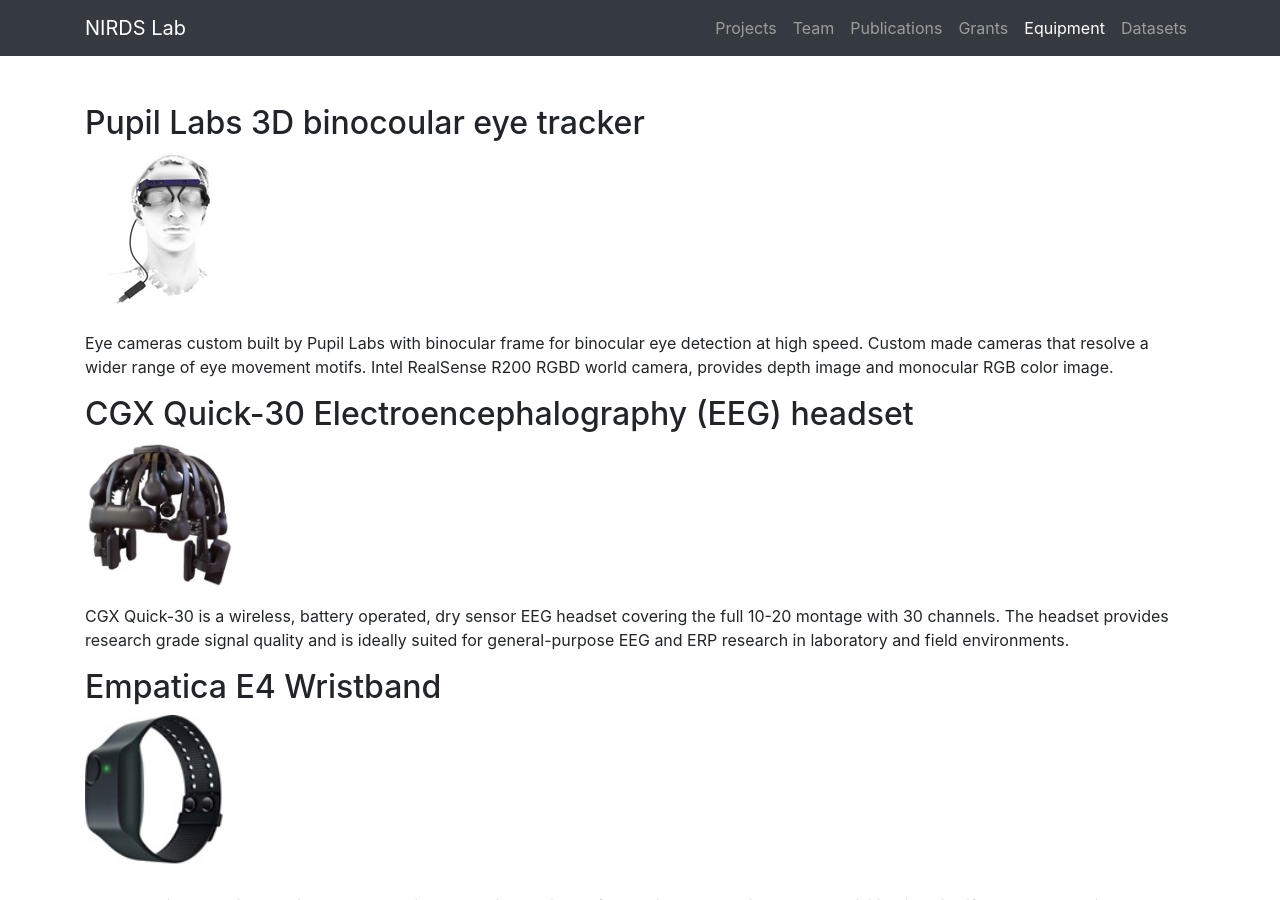
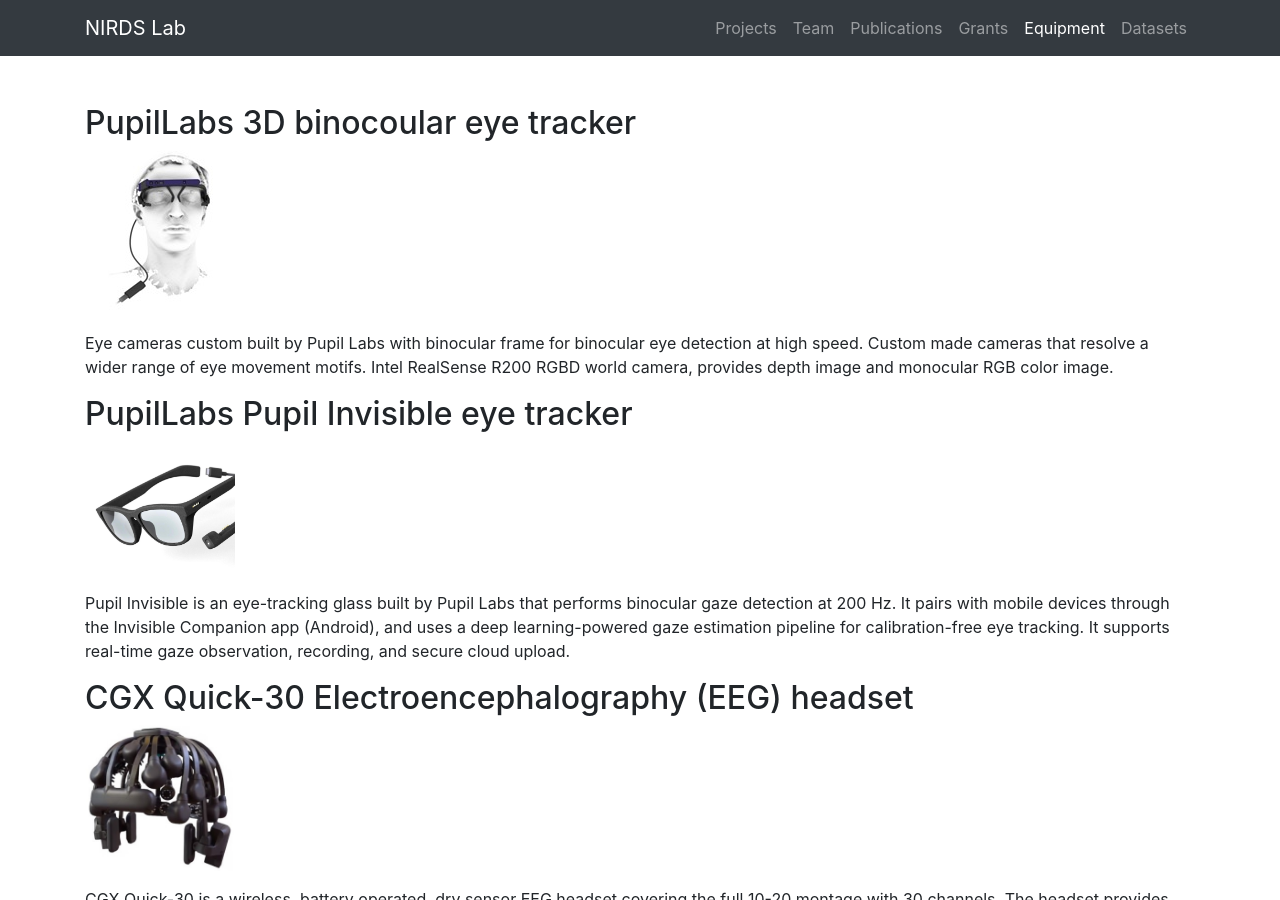
Before and after one commit to nirdslab/nirdslab.github.io, a Jekyll site: the page built from equipment.md, in a window 1280 px wide and 900 px high. Built offline with Jekyll 4.4.1, drawn with Linux system fonts in a browser that asks for light colours; nearby versions of some CDN libraries.

Commit message:
Pupil invisible description

```diff
--- a/equipment.md
+++ b/equipment.md
@@ -5,11 +5,17 @@ title: "Equipment"
 
 <style></style>
 
-## Pupil Labs 3D binocoular eye tracker
+## PupilLabs 3D binocoular eye tracker
 
 ![img1](/assets/img/pupillabs.jpg){:width="150rem"}
 
 Eye cameras custom built by Pupil Labs with binocular frame for binocular eye detection at high speed. Custom made cameras that resolve a wider range of eye movement motifs. Intel RealSense R200 RGBD world camera, provides depth image and monocular RGB color image.
+
+## PupilLabs Pupil Invisible eye tracker
+
+![img9](/assets/img/invisible.jpg){:width="150rem"}
+
+Pupil Invisible is an eye-tracking glass built by Pupil Labs that performs binocular gaze detection at 200 Hz. It pairs with mobile devices through the Invisible Companion app (Android), and uses a deep learning-powered gaze estimation pipeline for calibration-free eye tracking. It supports real-time gaze observation, recording, and secure cloud upload.
 
 ## CGX Quick-30 Electroencephalography (EEG) headset
 
```
Also changed, not shown: assets/img/invisible.jpg (added).
